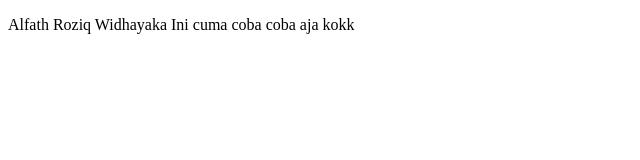
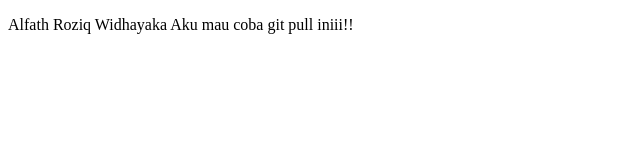
Before and after one commit to alfathroziqq/cobaBuatRPL, a plain HTML site: page index.html in a window 1280 px wide. Shown: the full height of the page, 0-640 px from the left. Drawn offline with Linux system fonts and the light colour scheme.

Commit message:
update baruu

```diff
--- a/index.html
+++ b/index.html
@@ -8,7 +8,7 @@
 <body>
     <p>
         Alfath Roziq Widhayaka
-        Ini cuma coba coba aja kokk
+        Aku mau coba git pull iniii!!
     </p>
 </body>
 </html>
```
